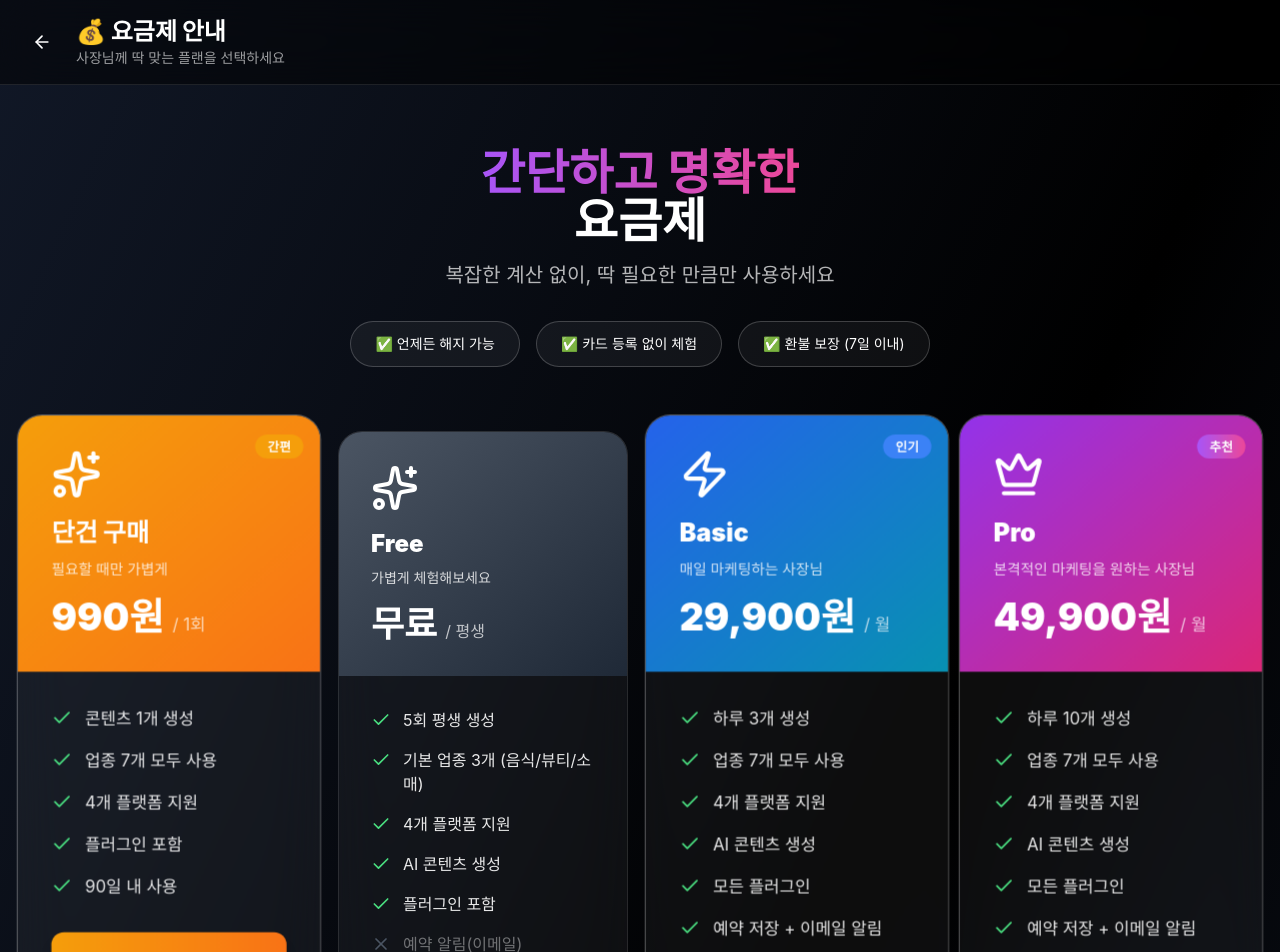
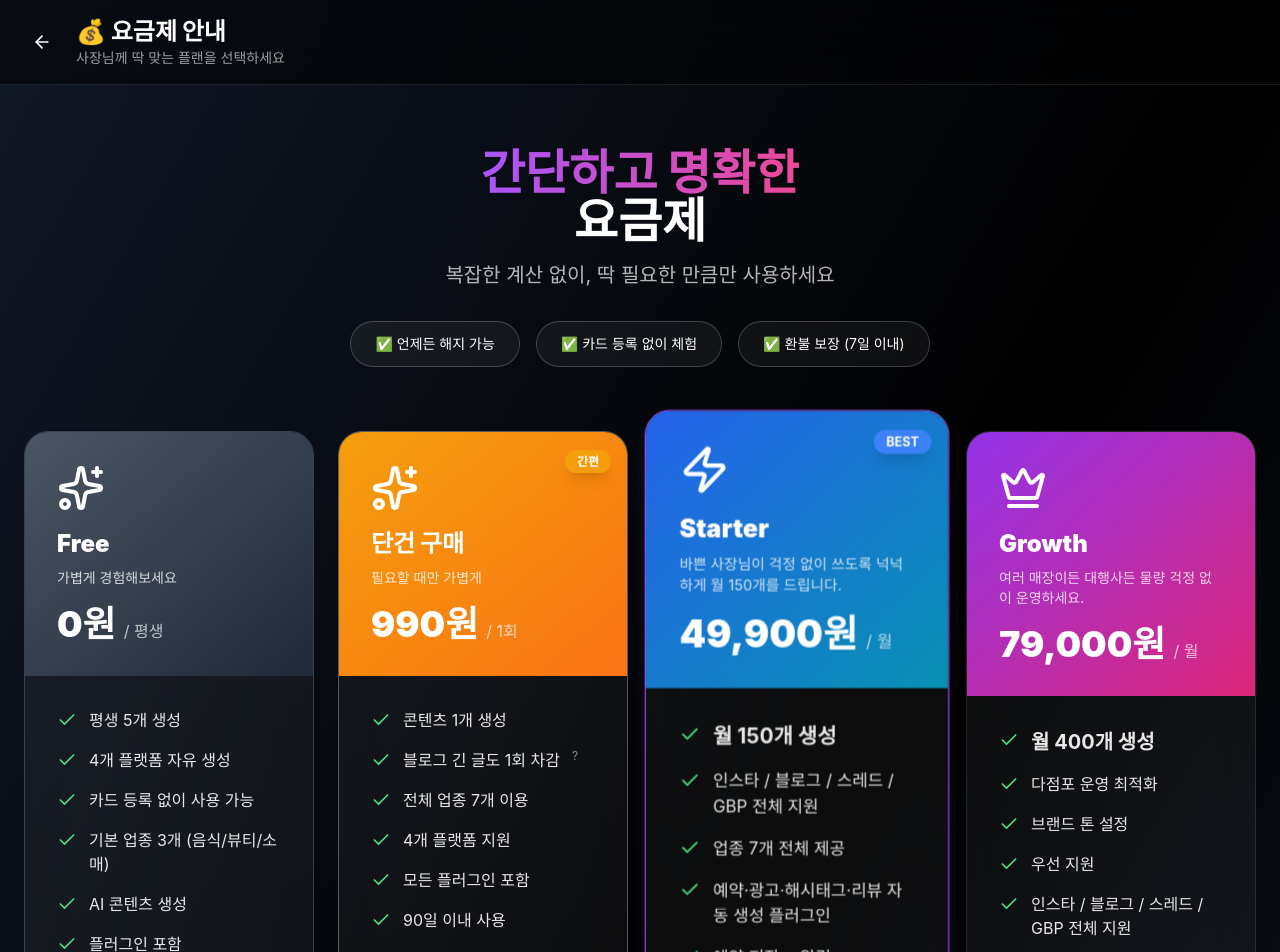
Before and after one commit to khandus7712-gif/baroolimcursor, a Next.js app: page /pricing in a window 1280 px wide. Shown: the top 952 px of the page. Built offline with nearby package versions, Linux system fonts and the light colour scheme; a web font is replaced by a local one.

Commit message:
요금제 업데이트: 단건 결제 추가 및 월간 제한으로 변경 (Free, Starter 49,900원/월 150개, Growth 79,000원/월 400개, 단건 990원)

```diff
--- a/app/mypage/page.tsx
+++ b/app/mypage/page.tsx
@@ -23,8 +23,8 @@ interface UserProfile {
   plan: string;
   planExpiry: string | null;
   totalGenerations: number;
-  dailyGenerationCount: number;
-  lastGenerationDate: string | null;
+  monthlyGenerationCount: number;
+  lastGenerationMonth: string | null;
   createdAt: string;
 }
 
@@ -32,7 +32,7 @@ interface PlanInfo {
   id: string;
   name: string;
   price: number;
-  dailyLimit: number | null;
+  monthlyLimit: number | null;
   totalLimit: number | null;
   features: string[];
 }
@@ -40,35 +40,27 @@ interface PlanInfo {
 const PLANS: PlanInfo[] = [
   {
     id: 'FREE',
-    name: '무료 플랜',
+    name: 'Free',
     price: 0,
-    dailyLimit: null,
+    monthlyLimit: null,
     totalLimit: 5,
-    features: ['평생 5회 무료', '모든 플랫폼 지원', '기본 AI 기능', '커뮤니티 지원']
+    features: ['평생 5회 무료', '4개 플랫폼 지원', '기본 AI 기능', '카드 등록 없이 사용']
   },
   {
     id: 'BASIC',
-    name: '베이직',
-    price: 29900,
-    dailyLimit: 3,
+    name: 'Starter',
+    price: 49900,
+    monthlyLimit: 150,
     totalLimit: null,
-    features: ['하루 3개 생성', '모든 플랫폼 지원', '고급 AI 기능', '이메일 지원', '예약 발행']
+    features: ['월 150개 생성', '인스타/블로그/스레드/GBP 전체 지원', '업종 7개 전체 제공', '모든 플러그인', '예약 저장 + 알림', '7일 100% 환불']
   },
   {
     id: 'PRO',
-    name: '프로',
-    price: 49900,
-    dailyLimit: 10,
+    name: 'Growth',
+    price: 79000,
+    monthlyLimit: 400,
     totalLimit: null,
-    features: ['하루 10개 생성', '모든 플랫폼 지원', '프리미엄 AI', '우선 지원', '예약 발행', '분석 리포트']
-  },
-  {
-    id: 'ENTERPRISE',
-    name: '엔터프라이즈',
-    price: 79900,
-    dailyLimit: 30,
-    totalLimit: null,
-    features: ['하루 30개 생성', '무제한 플랫폼', '커스텀 AI', '전담 매니저', '예약 발행', '고급 분석', 'API 제공']
+    features: ['월 400개 생성', '다점포 운영 최적화', '브랜드 톤 설정', '우선 지원', '모든 플랫폼 지원', '모든 플러그인', '향후 팀 계정 기능 예정']
   },
 ];
 
@@ -117,9 +109,25 @@ export default function MyPage() {
   const remainingGenerations = currentPlan?.totalLimit
     ? currentPlan.totalLimit - profile.totalGenerations
     : null;
-  const dailyRemaining = currentPlan?.dailyLimit
-    ? currentPlan.dailyLimit - profile.dailyGenerationCount
-    : null;
+
+  // 월간 잔여 횟수 계산
+  let monthlyRemaining: number | null = null;
+  if (currentPlan?.monthlyLimit) {
+    const now = new Date();
+    const currentMonth = new Date(now.getFullYear(), now.getMonth(), 1);
+    currentMonth.setHours(0, 0, 0, 0);
+
+    let monthlyCount = profile.monthlyGenerationCount;
+    if (profile.lastGenerationMonth) {
+      const lastMonth = new Date(profile.lastGenerationMonth);
+      lastMonth.setHours(0, 0, 0, 0);
+      if (lastMonth.getTime() !== currentMonth.getTime()) {
+        monthlyCount = 0; // 월이 바뀌었으면 0으로 표시
+      }
+    }
+
+    monthlyRemaining = currentPlan.monthlyLimit - monthlyCount;
+  }
 
   return (
     <div className="min-h-screen bg-gradient-to-br from-black via-gray-900 to-purple-900 py-8 px-6">
@@ -238,27 +246,27 @@ export default function MyPage() {
                 )}
               </div>
             ) : (
-              // 유료 플랜 - 일일 제한
+              // 유료 플랜 - 월간 제한
               <div>
                 <div className="flex items-center justify-between mb-2">
-                  <span className="text-white/80">오늘 남은 생성 횟수</span>
+                  <span className="text-white/80">이번 달 남은 생성 횟수</span>
                   <span className="text-2xl font-bold text-white">
-                    {dailyRemaining !== null ? dailyRemaining : 0} / {currentPlan?.dailyLimit || 0}회
+                    {monthlyRemaining !== null ? monthlyRemaining : 0} / {currentPlan?.monthlyLimit || 0}회
                   </span>
                 </div>
                 <div className="h-3 bg-white/10 rounded-full overflow-hidden">
                   <div
                     className="h-full bg-gradient-to-r from-brand-neon-purple to-brand-neon-pink transition-all"
                     style={{
-                      width: `${dailyRemaining !== null && currentPlan?.dailyLimit
-                        ? (dailyRemaining / currentPlan.dailyLimit) * 100
+                      width: `${monthlyRemaining !== null && currentPlan?.monthlyLimit
+                        ? (monthlyRemaining / currentPlan.monthlyLimit) * 100
                         : 0}%`
                     }}
                   ></div>
                 </div>
                 <div className="mt-3 text-white/60 text-sm flex items-center gap-2">
                   <Clock className="w-4 h-4" />
-                  자정에 초기화됩니다
+                  매월 1일에 초기화됩니다
                 </div>
               </div>
             )}
@@ -313,8 +321,8 @@ export default function MyPage() {
                 </div>
 
                 <div className="space-y-2 mb-6">
-                  {plan.dailyLimit && (
-                    <div className="text-white/70 text-sm">하루 {plan.dailyLimit}개</div>
+                  {plan.monthlyLimit && (
+                    <div className="text-white/70 text-sm">월 {plan.monthlyLimit}개</div>
                   )}
                   {plan.totalLimit && (
                     <div className="text-white/70 text-sm">평생 {plan.totalLimit}회</div>
--- a/app/payment/page.tsx
+++ b/app/payment/page.tsx
@@ -16,7 +16,7 @@ interface Plan {
   name: string;
   price: number;
   billingType: 'monthly' | 'single';
-  dailyLimit: number | null;
+  monthlyLimit: number | null;
   features: string[];
   popular?: boolean;
 }
@@ -27,7 +27,7 @@ const PLANS: Plan[] = [
     name: '단건 콘텐츠',
     price: 990,
     billingType: 'single',
-    dailyLimit: null,
+    monthlyLimit: null,
     features: [
       '콘텐츠 1개 생성 (블로그 포함 1차감)',
       '업종 7개 / 플랫폼 4개 모두 사용',
@@ -38,45 +38,36 @@ const PLANS: Plan[] = [
   },
   {
     id: 'BASIC',
-    name: '베이직',
-    price: 29900,
-    billingType: 'monthly',
-    dailyLimit: 3,
-    features: [
-      '하루 3개 생성',
-      '업종 7개 / 플랫폼 4개',
-      'AI 콘텐츠 생성 + 모든 플러그인',
-      '예약 저장 + 이메일 알림',
-      '이메일 지원',
-    ],
-  },
-  {
-    id: 'PRO',
-    name: '프로',
+    name: 'Starter',
     price: 49900,
     billingType: 'monthly',
-    dailyLimit: 10,
+    monthlyLimit: 150,
     features: [
-      '하루 10개 생성',
-      '업종 7개 / 플랫폼 4개',
-      'AI 콘텐츠 생성 + 모든 플러그인',
-      '예약 저장 + 이메일 알림',
-      '우선 이메일 지원',
+      '월 150개 생성',
+      '인스타 / 블로그 / 스레드 / GBP 전체 지원',
+      '업종 7개 전체 제공',
+      '예약·광고·해시태그·리뷰 자동 생성 플러그인',
+      '예약 저장 + 알림',
+      '7일 100% 환불',
     ],
     popular: true,
   },
   {
-    id: 'ENTERPRISE',
-    name: '엔터프라이즈',
-    price: 79900,
+    id: 'PRO',
+    name: 'Growth',
+    price: 79000,
     billingType: 'monthly',
-    dailyLimit: 30,
+    monthlyLimit: 400,
     features: [
-      '하루 30개 생성',
-      '업종 7개 / 플랫폼 4개',
-      'AI 콘텐츠 생성 + 모든 플러그인',
-      '예약 저장 + 이메일 알림',
-      '우선 이메일 지원',
+      '월 400개 생성',
+      '다점포 운영 최적화',
+      '브랜드 톤 설정',
+      '우선 지원',
+      '인스타 / 블로그 / 스레드 / GBP 전체 지원',
+      '업종 7개 전체 제공',
+      '모든 플러그인 포함',
+      '예약 저장 + 알림',
+      '향후 팀 계정 기능 예정',
     ],
   },
 ];
--- a/app/pricing/page.tsx
+++ b/app/pricing/page.tsx
@@ -12,6 +12,26 @@ export default function PricingPage() {
 
   const plans = [
     {
+      id: 'free',
+      name: 'Free',
+      icon: Sparkles,
+      price: '0원',
+      period: '평생',
+      description: '가볍게 경험해보세요',
+      features: [
+        { text: '평생 5개 생성', included: true },
+        { text: '4개 플랫폼 자유 생성', included: true },
+        { text: '카드 등록 없이 사용 가능', included: true },
+        { text: '기본 업종 3개 (음식/뷰티/소매)', included: true },
+        { text: 'AI 콘텐츠 생성', included: true },
+        { text: '플러그인 포함', included: true },
+      ],
+      gradient: 'from-gray-600 to-gray-800',
+      badge: null,
+      buttonText: '무료로 시작하기',
+      isFree: true,
+    },
+    {
       id: 'single',
       name: '단건 구매',
       icon: Sparkles,
@@ -20,10 +40,11 @@ export default function PricingPage() {
       description: '필요할 때만 가볍게',
       features: [
         { text: '콘텐츠 1개 생성', included: true },
-        { text: '업종 7개 모두 사용', included: true },
+        { text: '블로그 긴 글도 1회 차감', included: true, tooltip: '길이, 플랫폼, 이미지 여부 상관없이 1회 차감됩니다.' },
+        { text: '전체 업종 7개 이용', included: true },
         { text: '4개 플랫폼 지원', included: true },
-        { text: '플러그인 포함', included: true },
-        { text: '90일 내 사용', included: true },
+        { text: '모든 플러그인 포함', included: true },
+        { text: '90일 이내 사용', included: true },
       ],
       gradient: 'from-amber-500 to-orange-500',
       badge: '간편',
@@ -31,86 +52,49 @@ export default function PricingPage() {
       buttonText: '990원으로 시작',
     },
     {
-      id: 'free',
-      name: 'Free',
-      icon: Sparkles,
-      price: '무료',
-      period: '평생',
-      description: '가볍게 체험해보세요',
+      id: 'basic',
+      name: 'Starter',
+      icon: Zap,
+      price: '49,900원',
+      period: '월',
+      description: '바쁜 사장님이 걱정 없이 쓰도록 넉넉하게 월 150개를 드립니다.',
       features: [
-        { text: '5회 평생 생성', included: true },
-        { text: '기본 업종 3개 (음식/뷰티/소매)', included: true },
-        { text: '4개 플랫폼 지원', included: true },
-        { text: 'AI 콘텐츠 생성', included: true },
-        { text: '플러그인 포함', included: true },
-        { text: '예약 알림(이메일)', included: false },
-      ],
-      gradient: 'from-gray-600 to-gray-800',
-      badge: null,
-      buttonText: '무료로 시작하기',
-    },
-    {
-      id: 'basic',
-      name: 'Basic',
-      icon: Zap,
-      price: '29,900원',
-      period: '월',
-      description: '매일 마케팅하는 사장님',
-      features: [
-        { text: '하루 3개 생성', included: true },
-        { text: '업종 7개 모두 사용', included: true },
-        { text: '4개 플랫폼 지원', included: true },
-        { text: 'AI 콘텐츠 생성', included: true },
-        { text: '모든 플러그인', included: true },
-        { text: '예약 저장 + 이메일 알림', included: true },
-        { text: '이메일 지원', included: true },
+        { text: '월 150개 생성', included: true, highlight: true },
+        { text: '인스타 / 블로그 / 스레드 / GBP 전체 지원', included: true },
+        { text: '업종 7개 전체 제공', included: true },
+        { text: '예약·광고·해시태그·리뷰 자동 생성 플러그인', included: true },
+        { text: '예약 저장 + 알림', included: true },
+        { text: '7일 100% 환불', included: true },
       ],
       gradient: 'from-blue-600 to-cyan-600',
-      badge: '인기',
+      badge: 'BEST',
       badgeColor: 'bg-blue-500',
-      buttonText: '지금 시작하기',
+      buttonText: '30초 만에 마케팅 시작하기',
+      popular: true,
+      valueText: '필요한 플랫폼만 선택해서 쓰세요. 모자라서 막힐 일 없도록 넉넉하게 드리는 양입니다.',
     },
     {
       id: 'pro',
-      name: 'Pro',
+      name: 'Growth',
       icon: Crown,
-      price: '49,900원',
+      price: '79,000원',
       period: '월',
-      description: '본격적인 마케팅을 원하는 사장님',
+      description: '여러 매장이든 대행사든 물량 걱정 없이 운영하세요.',
       features: [
-        { text: '하루 10개 생성', included: true },
-        { text: '업종 7개 모두 사용', included: true },
-        { text: '4개 플랫폼 지원', included: true },
-        { text: 'AI 콘텐츠 생성', included: true },
-        { text: '모든 플러그인', included: true },
-        { text: '예약 저장 + 이메일 알림', included: true },
-        { text: '우선 이메일 지원', included: true },
+        { text: '월 400개 생성', included: true, highlight: true },
+        { text: '다점포 운영 최적화', included: true },
+        { text: '브랜드 톤 설정', included: true },
+        { text: '우선 지원', included: true },
+        { text: '인스타 / 블로그 / 스레드 / GBP 전체 지원', included: true },
+        { text: '업종 7개 전체 제공', included: true },
+        { text: '모든 플러그인 포함', included: true },
+        { text: '예약 저장 + 알림', included: true },
+        { text: '향후 팀 계정 기능 예정', included: true },
       ],
       gradient: 'from-purple-600 to-pink-600',
-      badge: '추천',
-      badgeColor: 'bg-gradient-to-r from-purple-500 to-pink-500',
+      badge: null,
       buttonText: '지금 시작하기',
-    },
-    {
-      id: 'enterprise',
-      name: 'Enterprise',
-      icon: Rocket,
-      price: '79,900원',
-      period: '월',
-      description: '여러 매장을 운영하는 사장님',
-      features: [
-        { text: '하루 30개 생성', included: true },
-        { text: '업종 7개 모두 사용', included: true },
-        { text: '4개 플랫폼 지원', included: true },
-        { text: 'AI 콘텐츠 생성', included: true },
-        { text: '모든 플러그인', included: true },
-        { text: '예약 저장 + 이메일 알림', included: true },
-        { text: '우선 이메일 지원', included: true },
-      ],
-      gradient: 'from-orange-600 to-red-600',
-      badge: '최고급',
-      badgeColor: 'bg-gradient-to-r from-orange-500 to-red-500',
-      buttonText: '문의하기',
+      valueText: '한 달 작업량이 많아도 400개면 충분합니다. 넉넉하게 운영하세요.',
     },
   ];
 
@@ -171,13 +155,15 @@ export default function PricingPage() {
               <div
                 key={plan.id}
                 className={`relative bg-white/5 backdrop-blur-xl rounded-3xl border ${
-                  plan.badge ? 'border-white/30 scale-105' : 'border-white/10'
+                  plan.popular ? 'border-brand-neon-purple scale-105 shadow-lg shadow-brand-neon-purple/20' :
+                  plan.isFree ? 'border-gray-700' :
+                  plan.badge ? 'border-white/30' : 'border-white/10'
                 } overflow-hidden transition-all hover:scale-105 hover:border-white/50`}
               >
                 {/* 배지 */}
                 {plan.badge && (
-                  <div className="absolute top-4 right-4">
-                    <span className={`${plan.badgeColor} text-white text-xs font-bold px-3 py-1 rounded-full`}>
+                  <div className="absolute top-4 right-4 z-10">
+                    <span className={`${plan.badgeColor} text-white text-xs font-bold px-3 py-1 rounded-full shadow-lg`}>
                       {plan.badge}
                     </span>
                   </div>
@@ -199,18 +185,33 @@ export default function PricingPage() {
                 {/* 기능 목록 */}
                 <div className="p-8 space-y-4">
                   {plan.features.map((feature, idx) => (
-                    <div key={idx} className="flex items-start gap-3">
+                    <div key={idx} className="flex items-start gap-3 group">
                       {feature.included ? (
                         <Check className="w-5 h-5 text-green-400 flex-shrink-0 mt-0.5" />
                       ) : (
                         <X className="w-5 h-5 text-gray-600 flex-shrink-0 mt-0.5" />
                       )}
-                      <span className={feature.included ? 'text-white/90' : 'text-white/40'}>
+                      <span className={`${feature.included ? 'text-white/90' : 'text-white/40'} ${(feature as any).highlight ? 'text-xl font-bold' : ''}`}>
                         {feature.text}
                       </span>
+                      {(feature as any).tooltip && (
+                        <div className="relative flex items-center">
+                          <span className="text-white/50 text-xs cursor-help">?</span>
+                          <div className="absolute left-full ml-2 p-2 bg-gray-800 text-white text-xs rounded-md opacity-0 group-hover:opacity-100 transition-opacity duration-300 w-48 z-20">
+                            {(feature as any).tooltip}
+                          </div>
+                        </div>
+                      )}
                     </div>
                   ))}
                 </div>
+
+                {/* 가치 문구 */}
+                {plan.valueText && (
+                  <div className="px-8 pb-4">
+                    <p className="text-white/60 text-sm italic">"{plan.valueText}"</p>
+                  </div>
+                )}
 
                 {/* 버튼 */}
                 <div className="p-8 pt-0">
@@ -218,8 +219,6 @@ export default function PricingPage() {
                     onClick={() => {
                       if (plan.id === 'free') {
                         router.push('/studio');
-                      } else if (plan.id === 'enterprise') {
-                        window.location.href = 'mailto:pernar.go@gmail.com?subject=엔터프라이즈 플랜 문의';
                       } else if (plan.id === 'single') {
                         router.push('/payment?plan=SINGLE_CONTENT');
                       } else {
@@ -227,9 +226,11 @@ export default function PricingPage() {
                       }
                     }}
                     className={`w-full py-4 rounded-xl font-bold transition-all ${
-                      plan.badge
-                        ? `bg-gradient-to-r ${plan.gradient} hover:scale-105 shadow-lg`
-                        : 'bg-white/10 hover:bg-white/20'
+                      plan.popular || plan.badge
+                        ? `bg-gradient-to-r ${plan.gradient} hover:scale-105 shadow-lg text-white`
+                        : plan.isFree
+                        ? 'bg-white/10 hover:bg-white/20 text-white'
+                        : 'bg-white/10 hover:bg-white/20 text-white'
                     }`}
                   >
                     {plan.buttonText}
--- a/pages/api/admin/dashboard.ts
+++ b/pages/api/admin/dashboard.ts
@@ -69,8 +69,8 @@ export default async function handler(req: NextApiRequest, res: NextApiResponse)
         name: true,
         plan: true,
         totalGenerations: true,
-        dailyGenerationCount: true,
-        lastGenerationDate: true,
+        monthlyGenerationCount: true,
+        lastGenerationMonth: true,
         createdAt: true,
       },
     });
--- a/pages/api/payment/checkout.ts
+++ b/pages/api/payment/checkout.ts
@@ -10,9 +10,8 @@ import { prisma } from '@/lib/prisma';
 
 const PLANS: Record<string, { name: string; price: number }> = {
   SINGLE_CONTENT: { name: '단건 콘텐츠', price: 990 },
-  BASIC: { name: '베이직 플랜', price: 29900 },
-  PRO: { name: '프로 플랜', price: 49900 },
-  ENTERPRISE: { name: '엔터프라이즈 플랜', price: 79900 },
+  BASIC: { name: 'Starter 플랜', price: 49900 },
+  PRO: { name: 'Growth 플랜', price: 79000 },
 };
 
 export default async function handler(req: NextApiRequest, res: NextApiResponse) {
--- a/pages/api/payment/confirm.ts
+++ b/pages/api/payment/confirm.ts
@@ -13,9 +13,8 @@ const PLANS: Record<
   { name: string; price: number; plan?: string; pass?: { uses: number; expiryDays?: number } }
 > = {
   SINGLE_CONTENT: { name: '단건 콘텐츠', price: 990, pass: { uses: 1, expiryDays: 90 } },
-  BASIC: { name: '베이직', price: 29900, plan: 'BASIC' },
-  PRO: { name: '프로', price: 49900, plan: 'PRO' },
-  ENTERPRISE: { name: '엔터프라이즈', price: 79900, plan: 'ENTERPRISE' },
+  BASIC: { name: 'Starter', price: 49900, plan: 'BASIC' },
+  PRO: { name: 'Growth', price: 79000, plan: 'PRO' },
 };
 
 export default async function handler(req: NextApiRequest, res: NextApiResponse) {
@@ -103,6 +102,11 @@ export default async function handler(req: NextApiRequest, res: NextApiResponse)
       const planExpiry = new Date();
       planExpiry.setMonth(planExpiry.getMonth() + 1);
 
+      // 월간 카운트 초기화 (이번 달 1일로 설정)
+      const now = new Date();
+      const currentMonth = new Date(now.getFullYear(), now.getMonth(), 1);
+      currentMonth.setHours(0, 0, 0, 0);
+
       await prisma.user.update({
         where: {
           id: session.user.id,
@@ -110,9 +114,9 @@ export default async function handler(req: NextApiRequest, res: NextApiResponse)
         data: {
           plan: planInfo.plan as any,
           planExpiry,
-          // 일일 카운트 초기화
-          dailyGenerationCount: 0,
-          lastGenerationDate: new Date(),
+          // 월간 카운트 초기화
+          monthlyGenerationCount: 0,
+          lastGenerationMonth: currentMonth,
         },
       });
     } else {
--- a/pages/api/user/profile.ts
+++ b/pages/api/user/profile.ts
@@ -32,8 +32,8 @@ export default async function handler(req: NextApiRequest, res: NextApiResponse)
         plan: true,
         planExpiry: true,
         totalGenerations: true,
-        dailyGenerationCount: true,
-        lastGenerationDate: true,
+        monthlyGenerationCount: true,
+        lastGenerationMonth: true,
         createdAt: true,
       },
     });
```
Also changed, not shown: app/admin/dashboard/page.tsx (+16 -16 lines), app/page.tsx (+17 -17 lines), lib/credits.ts (+37 -32 lines), pages/api/user/plan.ts (+4 -4 lines), 1 other file (tests, documents, lock files or other folders).
